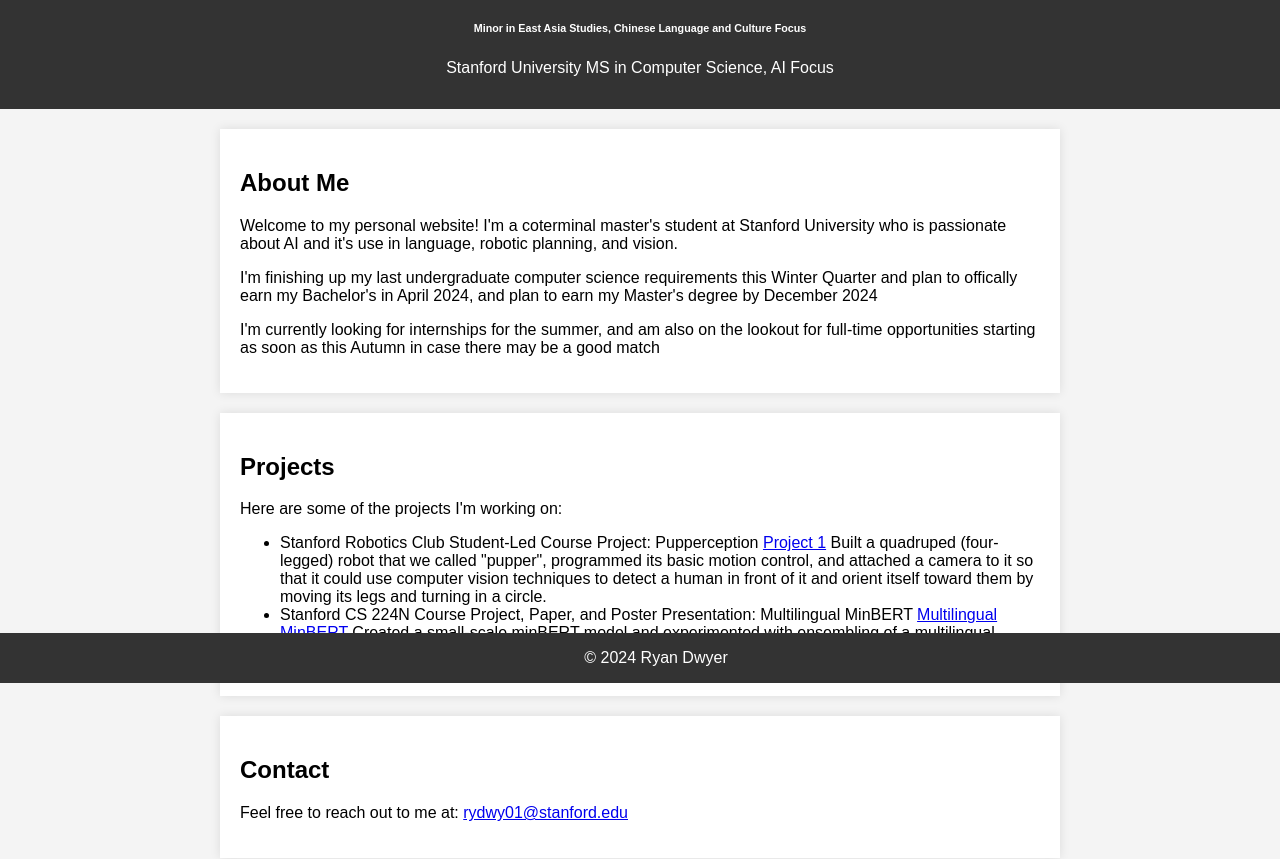
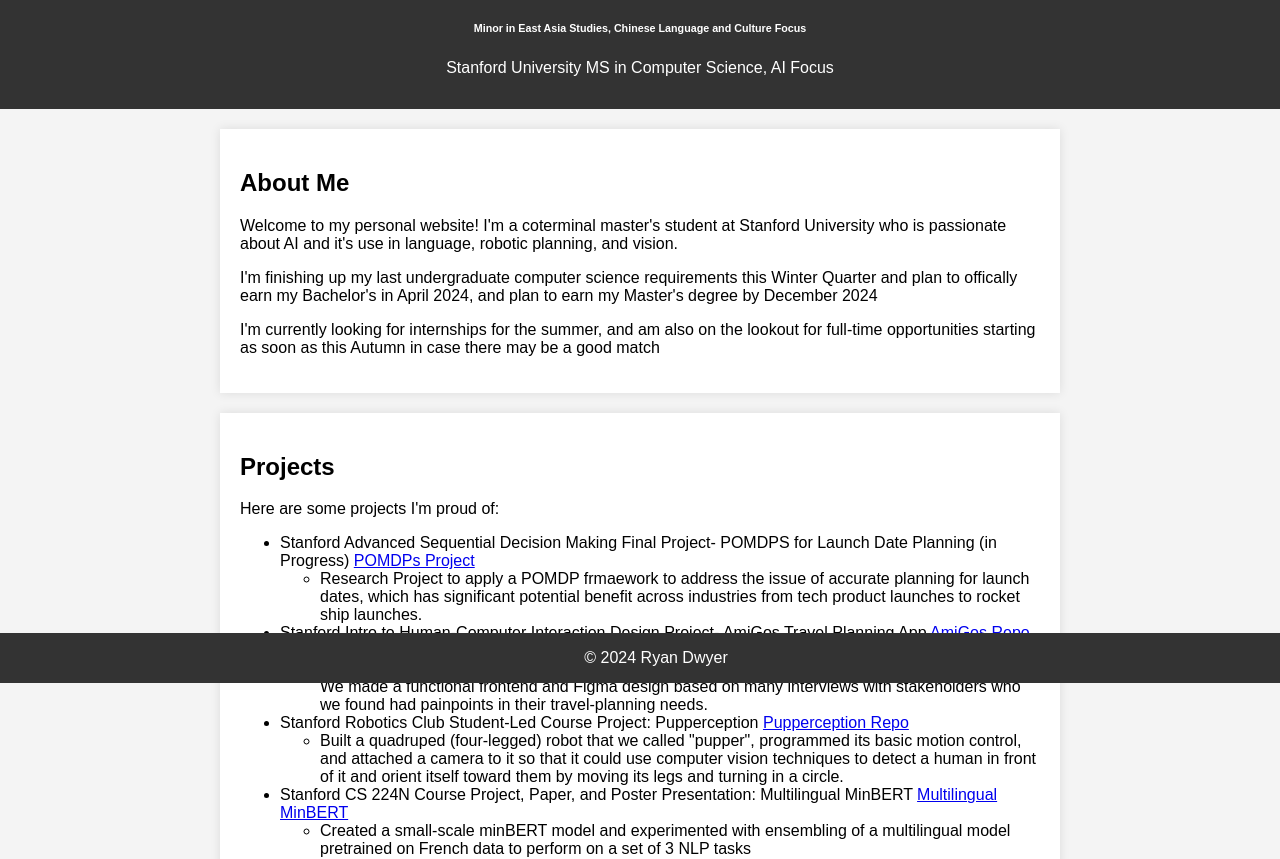
Before and after one commit to rydwy01/rydwy01.github.io, a plain HTML site: page index.html in a window 1280 px wide. Shown: the part 117-976 px from the top of the page. Drawn offline with Linux system fonts and the light colour scheme.

Commit message:
website update

```diff
--- a/index.html
+++ b/index.html
@@ -67,18 +67,57 @@
 
     <section>
       <h2>Projects</h2>
-      <p>Here are some of the projects I'm working on:</p>
+      <p>Here are some projects I'm proud of:</p>
       <ul>
+        <li>
+          Stanford Advanced Sequential Decision Making Final Project- POMDPS for
+          Launch Date Planning (in Progress)
+          <a href="https://github.com/garmour12/aa229-project"
+            >POMDPs Project</a
+          >
+          <ul>
+            <li>
+              Research Project to apply a POMDP frmaework to address the issue
+              of accurate planning for launch dates, which has significant
+              potential benefit across industries from tech product launches to
+              rocket ship launches.
+            </li>
+          </ul>
+        </li>
+        <li>
+          Stanford Intro to Human-Computer Interaction Design Project- AmiGos
+          Travel Planning App
+          <a href="https://github.com/rydwy01/CS147-highfi-prototype"
+            >AmiGos Repo</a
+          >
+          <a
+            href="https://hci.stanford.edu/courses/cs147/2022/wi/projects/HybridCollaboration/AmiGos/"
+            >AmiGos Website</a
+          >
+          <ul>
+            <li>
+              App development project that aims to create a fun, collaborative
+              travel itinerary planning experience. We made a functional
+              frontend and Figma design based on many interviews with
+              stakeholders who we found had painpoints in their travel-planning
+              needs.
+            </li>
+          </ul>
+        </li>
         <li>
           Stanford Robotics Club Student-Led Course Project: Pupperception
           <a href="https://github.com/rydwy01/PupperPerception/tree/master"
-            >Project 1</a
+            >Pupperception Repo</a
           >
-          Built a quadruped (four-legged) robot that we called "pupper",
-          programmed its basic motion control, and attached a camera to it so
-          that it could use computer vision techniques to detect a human in
-          front of it and orient itself toward them by moving its legs and
-          turning in a circle.
+          <ul>
+            <li>
+              Built a quadruped (four-legged) robot that we called "pupper",
+              programmed its basic motion control, and attached a camera to it
+              so that it could use computer vision techniques to detect a human
+              in front of it and orient itself toward them by moving its legs
+              and turning in a circle.
+            </li>
+          </ul>
         </li>
         <li>
           Stanford CS 224N Course Project, Paper, and Poster Presentation:
@@ -87,9 +126,13 @@
             href="https://github.com/rydwy01/cs224n-final-project/blob/main/Final%20Paper.pdf"
             >Multilingual MinBERT</a
           >
-          Created a small-scale minBERT model and experimented with ensembling
-          of a multilingual model pretrained on French data to perform on a set
-          of 3 NLP tasks
+          <ul>
+            <li>
+              Created a small-scale minBERT model and experimented with
+              ensembling of a multilingual model pretrained on French data to
+              perform on a set of 3 NLP tasks
+            </li>
+          </ul>
         </li>
       </ul>
     </section>
```
